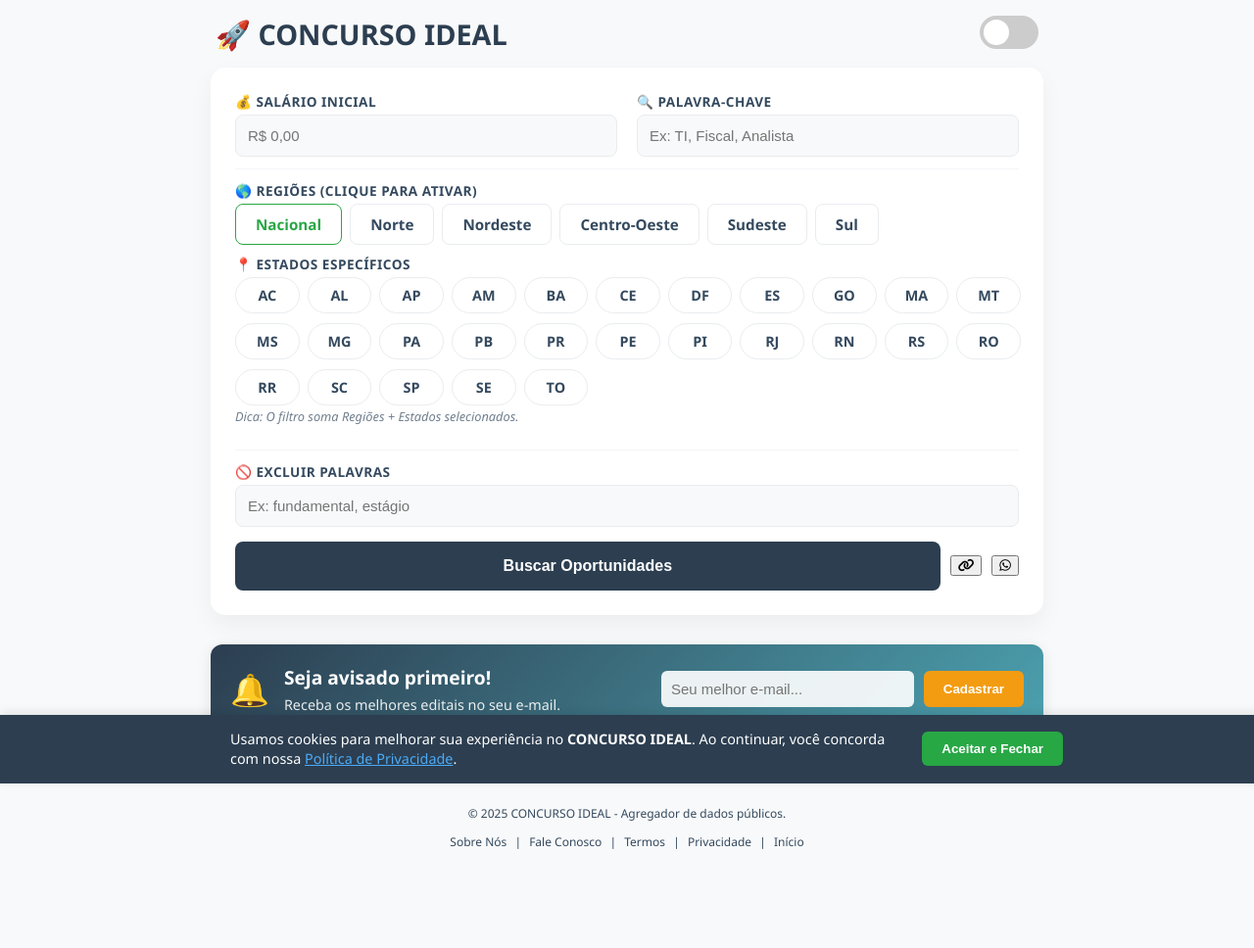
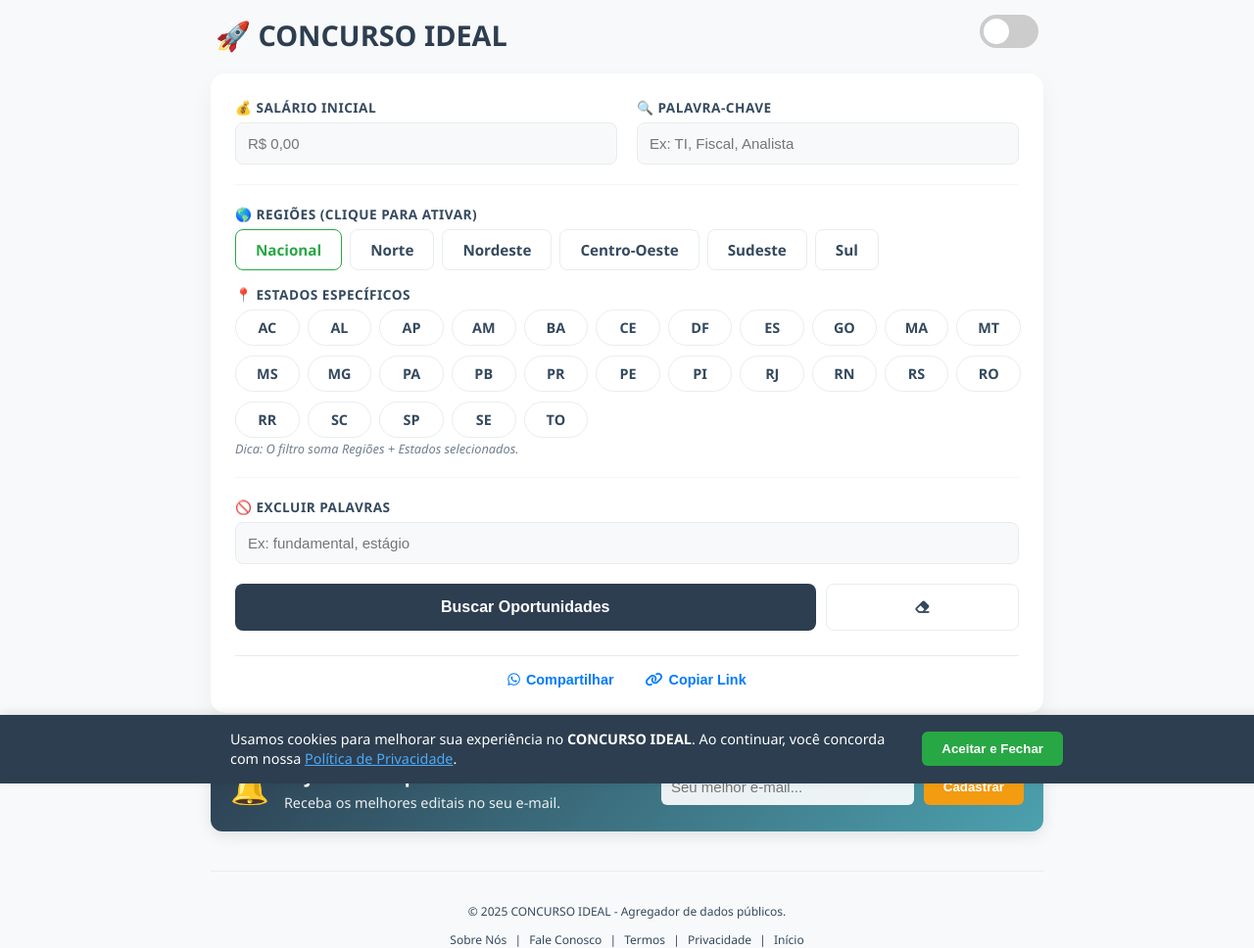
Before and after one commit to irislenisson/concurso-flask-app, a Flask app: page / in a window 1280 px wide. Shown: the top 968 px of the page at 98% size. Before the commit the page ends 867 px from the top, so only its background shows below. Run offline with Flask 3, Linux system fonts and the light colour scheme.

Commit message:
Atualização visual 4

```diff
--- a/requirements.txt
+++ b/requirements.txt
@@ -5,3 +5,5 @@ beautifulsoup4
 gunicorn
 flask-compress
 flask-limiter
+gspread
+oauth2client
--- a/static/css/style.css
+++ b/static/css/style.css
@@ -1,4 +1,4 @@
-/* static/css/style.css - Visual Pílula com Espaçamento Otimizado */
+/* static/css/style.css - Versão Final: Pílulas, Grid 75/25 e Espaçamento Otimizado */
 
 /* VARIÁVEIS DE CORES */
 :root {
@@ -43,12 +43,12 @@ body {
 
 .container { max-width: 850px; margin: 0 auto; padding-bottom: 50px; position: relative; }
 
-/* CABEÇALHO */
+/* CABEÇALHO LADO A LADO */
 .header-row {
     display: flex;
     justify-content: space-between;
     align-items: center;
-    margin-bottom: 15px; /* Reduzido levemente */
+    margin-bottom: 20px;
     padding: 0 5px;
 }
 
@@ -68,13 +68,20 @@ form {
     border-radius: 15px;
     box-shadow: 0 10px 25px var(--card-shadow);
     display: grid;
-    gap: 10px; /* Reduzido de 15px para ganhar espaço vertical */
+    gap: 15px; /* Mantém respiro entre os blocos principais */
+}
+
+/* Ajuste para inputs ficarem lado a lado no PC e empilhados no mobile */
+.form-cols {
+    display: grid;
+    grid-template-columns: 1fr 1fr;
+    gap: 20px;
 }
 
 label {
     font-weight: 700;
     color: var(--text-secondary);
-    margin-bottom: 4px; /* Reduzido */
+    margin-bottom: 6px;
     display: block;
     font-size: 0.85em;
     text-transform: uppercase;
@@ -108,15 +115,16 @@ input:focus { border-color: var(--primary-color); background: var(--bg-container
 .filter-btn:hover { background-color: var(--border-color); transform: translateY(-1px); }
 .filter-btn.active { background-color: var(--primary-color); color: white; border-color: var(--primary-color); box-shadow: 0 4px 6px rgba(0,123,255,0.2); }
 
-/* --- ESTADOS ESTILO PÍLULA (MANTIDO) --- */
+/* --- ESTADOS (UF) ESTILO PÍLULA --- */
 .uf-grid {
     display: grid;
+    /* Pílula: Mínimo 60px para caber texto e ficar largo */
     grid-template-columns: repeat(auto-fill, minmax(60px, 1fr));
     gap: 10px;
 }
 
 .uf-btn {
-    border-radius: 50px;
+    border-radius: 50px; /* Borda totalmente redonda */
     padding: 8px 0;
     text-align: center;
     justify-content: center;
@@ -129,29 +137,75 @@ input:focus { border-color: var(--primary-color); background: var(--bg-container
 .region-btn[data-value="Nacional"] { border-color: #28a745; color: #28a745; }
 .region-btn[data-value="Nacional"].active { background-color: #28a745; color: white; }
 
-/* --- AJUSTE DO ESPAÇO DO DIVISOR --- */
-.section-divider {
-    border-top: 1px solid var(--border-color);
-    margin: 2px 0; /* Reduzido de 10px para 2px (Puxa o botão para cima) */
-    opacity: 0.5;
-}
-
+/* --- OTIMIZAÇÃO DE ESPAÇO (ESTADOS -> EXCLUIR) --- */
 .help-text {
     font-size: 0.8em;
     color: var(--text-secondary);
     margin-top: 2px; /* Colado nos botões */
     font-style: italic;
     opacity: 0.7;
+    margin-bottom: 0; /* Remove margem inferior */
 }
 
-.main-actions { display: flex; gap: 10px; margin-top: 5px; align-items: center; }
+.section-divider {
+    border-top: 1px solid var(--border-color);
+    margin: 5px 0; /* Reduzido drasticamente o espaço do divisor */
+    opacity: 0.5;
+}
 
+/* --- GRID DE AÇÃO (75% / 25%) --- */
+.search-grid {
+    display: grid;
+    grid-template-columns: 3fr 1fr; /* 3 partes busca, 1 parte limpar */
+    gap: 10px;
+    margin-top: 5px;
+}
+
+/* Botão Buscar (Original) Ajustado para o Grid */
 input[type="submit"] {
     background-color: #2c3e50; color: #fff; border: none; cursor: pointer;
-    font-weight: bold; padding: 16px; font-size: 16px; border-radius: 8px;
-    transition: transform 0.2s; flex-grow: 1; margin-top: 0; width: auto;
+    font-weight: bold; padding: 0; /* Padding zerado pois usamos height fixa */
+    height: 48px; /* Altura fixa para alinhar */
+    font-size: 16px; border-radius: 8px;
+    transition: transform 0.2s; width: 100%; margin-top: 0;
+    display: flex; align-items: center; justify-content: center;
 }
 input[type="submit"]:hover { background-color: #1a252f; transform: translateY(-2px); }
+
+/* Botão Limpar (Novo) */
+.btn-clear {
+    background-color: var(--bg-container);
+    color: var(--text-secondary);
+    border: 1px solid var(--border-color);
+    border-radius: 8px;
+    cursor: pointer;
+    font-weight: 700;
+    font-size: 0.9em;
+    height: 48px;
+    display: flex;
+    align-items: center;
+    justify-content: center;
+    gap: 5px;
+    transition: all 0.2s;
+}
+.btn-clear:hover { background-color: #e2e8f0; color: #dc3545; border-color: #dc3545; }
+
+/* Botões de Compartilhar (Linha Abaixo) */
+.share-row {
+    display: flex;
+    justify-content: center;
+    gap: 20px;
+    margin-top: 10px;
+    padding-top: 15px;
+    border-top: 1px solid var(--border-color);
+}
+.share-btn {
+    background: none; border: none; cursor: pointer;
+    color: var(--primary-color); font-weight: 600; font-size: 0.9em;
+    display: flex; align-items: center; gap: 6px;
+    transition: opacity 0.2s;
+}
+.share-btn:hover { opacity: 0.7; }
 
 /* NEWSLETTER */
 .newsletter-box {
@@ -227,7 +281,11 @@ input:checked + .slider .moon-icon { opacity: 1; }
 .btn-zap-small { background-color: #25D366; }
 .btn-zap-small:hover { background-color: #128C7E; transform: translateY(-2px); }
 
-/* AUXILIARES */
+.legal-footer { margin-top: 40px; text-align: center; font-size: 0.75em; color: var(--text-secondary); border-top: 1px solid var(--border-color); padding-top: 20px; }
+.legal-footer a { color: var(--text-secondary); text-decoration: none; margin: 0 5px; }
+.legal-footer a:hover { text-decoration: underline; }
+
+/* Auxiliares */
 .skeleton { background: var(--skeleton-start); background: linear-gradient(90deg, var(--skeleton-start) 25%, var(--skeleton-mid) 50%, var(--skeleton-end) 75%); background-size: 200% 100%; animation: loading 1.5s infinite; border-radius: 4px; margin-bottom: 8px; }
 @keyframes loading { 0% { background-position: 200% 0; } 100% { background-position: -200% 0; } }
 .skeleton-card { background: var(--bg-container); padding: 25px; border-left: 5px solid var(--border-color); border-radius: 10px; margin-bottom: 20px; }
@@ -247,9 +305,6 @@ input:checked + .slider .moon-icon { opacity: 1; }
 .cookie-content a { color: #4dabf7; text-decoration: underline; }
 .cookie-btn { background-color: #28a745; color: white; border: none; padding: 10px 20px; border-radius: 6px; cursor: pointer; font-weight: bold; white-space: nowrap; transition: background 0.2s; }
 .cookie-btn:hover { background-color: #218838; }
-.legal-footer { margin-top: 40px; text-align: center; font-size: 0.75em; color: var(--text-secondary); border-top: 1px solid var(--border-color); padding-top: 20px; }
-.legal-footer a { color: var(--text-secondary); text-decoration: none; margin: 0 5px; }
-.legal-footer a:hover { text-decoration: underline; }
 .ad-slot { background-color: var(--bg-container); border: 1px dashed var(--border-color); border-radius: 10px; padding: 20px; margin-bottom: 20px; text-align: center; color: var(--text-secondary); }
 .ad-label { font-size: 0.7em; text-transform: uppercase; letter-spacing: 1px; margin-bottom: 10px; display: block; opacity: 0.6; }
 .btn-report { background: none; border: none; color: #ef5350; font-size: 0.85em; cursor: pointer; text-decoration: underline; margin-top: 10px; opacity: 0.7; transition: opacity 0.2s; }
@@ -259,6 +314,7 @@ input:checked + .slider .moon-icon { opacity: 1; }
     .cookie-content { flex-direction: column; text-align: center; }
     .cookie-btn { width: 100%; }
     .news-form { width: 100%; }
-    form { grid-template-columns: 1fr; }
+
+    /* INPUTS EM COLUNA ÚNICA NO CELULAR */
     .form-cols { grid-template-columns: 1fr !important; }
 }
--- a/static/js/script.js
+++ b/static/js/script.js
@@ -1,4 +1,4 @@
-/* static/js/script.js - Versão Final com Redirecionamento Server-Side (/ir) */
+/* static/js/script.js - Versão Final */
 
 let todosConcursos = [];
 let paginaAtual = 0;
@@ -16,6 +16,18 @@ function formatarMoeda(elemento) {
 document.querySelectorAll('.filter-btn').forEach(btn => {
     btn.addEventListener('click', () => { btn.classList.toggle('active'); });
 });
+
+// --- FUNÇÃO LIMPAR FILTROS (NOVA) ---
+function limparFiltros() {
+    document.getElementById('searchForm').reset();
+    document.querySelectorAll('.filter-btn').forEach(btn => {
+        btn.classList.remove('active');
+    });
+    document.getElementById('resultados-container').innerHTML = '';
+    document.getElementById('btn-load-more').style.display = 'none';
+    document.getElementById('status-msg').style.display = 'none';
+    window.history.pushState({}, '', window.location.pathname);
+}
 
 // --- DARK MODE LOGIC ---
 const themeCheckbox = document.getElementById('checkbox');
@@ -134,7 +146,6 @@ async function cadastrarLead() {
     }
 }
 
-// --- RENDERIZAÇÃO DOS CARDS (COM REDIRECIONAMENTO SERVER-SIDE) ---
 function renderizarLote() {
     const container = document.getElementById('resultados-container');
     const btnLoadMore = document.getElementById('btn-load-more');
@@ -160,16 +171,12 @@ function renderizarLote() {
         const div = document.createElement('div');
         div.className = 'concurso-card';
 
-        // Link Base
         let linkBase = c['Link'];
         if (!linkBase || linkBase === '#' || linkBase === '') {
             linkBase = 'https://www.pciconcursos.com.br/concursos/';
         }
 
         const textoConcurso = c['Informações do Concurso'].replace(/'/g, "\\'");
-
-        // Cria links que passam pelo nosso servidor (/ir)
-        // Isso garante que o navegador abra a aba (sem bloqueio) e o servidor resolva o link final (inteligência)
         const encodedLink = encodeURIComponent(linkBase);
         const linkEdital = `/ir?url=${encodedLink}&tipo=edital`;
         const linkInscricao = `/ir?url=${encodedLink}&tipo=inscricao`;
--- a/templates/index.html
+++ b/templates/index.html
@@ -4,7 +4,7 @@
 
 {% block content %}
     <form id="searchForm">
-        <div style="display: grid; grid-template-columns: 1fr 1fr; gap: 20px;" class="form-cols">
+        <div class="form-cols">
             <div>
                 <label>💰 Salário Inicial</label>
                 <input type="tel" id="salario_minimo" placeholder="R$ 0,00" oninput="formatarMoeda(this)">
@@ -57,13 +57,19 @@
             <input type="text" id="excluir_palavra" placeholder="Ex: fundamental, estágio">
         </div>
 
-        <div class="main-actions">
+        <div class="search-grid">
             <input type="submit" id="btn-buscar" value="Buscar Oportunidades">
-            <button type="button" class="share-btn" id="btn-copy" onclick="copiarLink()" title="Copiar Link">
-                <i class="fas fa-link"></i>
+            <button type="button" class="btn-clear" onclick="limparFiltros()" title="Limpar todos os filtros">
+                <i class="fas fa-eraser"></i>
             </button>
-            <button type="button" class="share-btn" id="btn-whatsapp" onclick="compartilharWhatsApp()" title="Enviar no WhatsApp">
-                <i class="fab fa-whatsapp"></i>
+        </div>
+
+        <div class="share-row">
+            <button type="button" class="share-btn" onclick="compartilharWhatsApp()">
+                <i class="fab fa-whatsapp"></i> Compartilhar
+            </button>
+            <button type="button" class="share-btn" onclick="copiarLink()">
+                <i class="fas fa-link"></i> Copiar Link
             </button>
         </div>
     </form>
```
